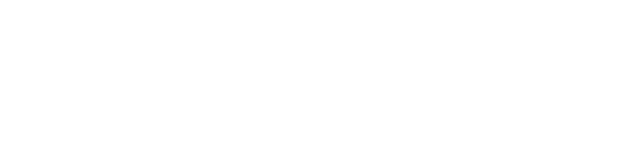
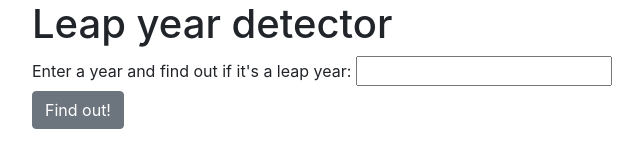
Before and after one commit to MicahOlson/leap-year-js, a plain HTML site: page index.html in a window 1280 px wide. Shown: the whole page, without its empty margins (53-696 px from the left). Drawn offline with Linux system fonts and the light colour scheme.

Commit message:
Add HTML container and form elements

```diff
--- a/index.html
+++ b/index.html
@@ -10,6 +10,14 @@
   <title>Leap Year</title>
 </head>
 <body>
-
+  <div class="container">
+    <h1>Leap year detector</h1>
+    <label for="year">Enter a year and find out if it's a leap year:</label>
+    <input type="text" id="year">
+    <p>
+      <button type="submit" class="btn btn-secondary">Find out!</button>
+    </p>
+    <p id="result"></p>
+  </div>
 </body>
 </html>
```
